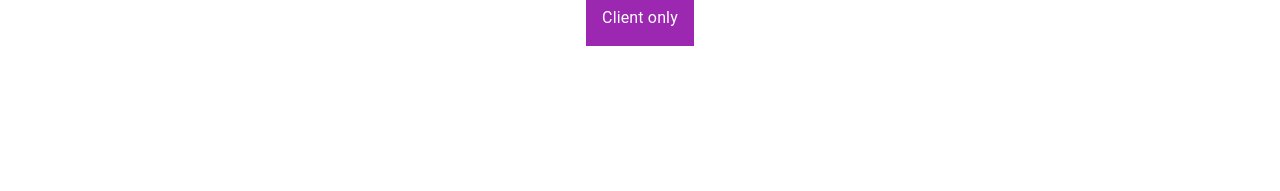
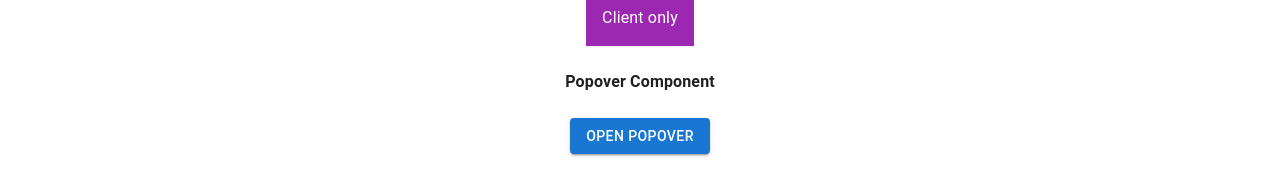
Before and after one commit to GuilhermeSousaDev/MaterialUI, a React (Vite) app in the folder react-ui/: page / in a window 1280 px wide. Shown: the part 11038-11229 px from the top of the page. Before the commit the page ends 11124 px from the top, so only its background shows below. Built offline with nearby package versions, Linux system fonts and the light colour scheme.

Commit message:
Popover Component

```diff
--- a/react-ui/src/App.jsx
+++ b/react-ui/src/App.jsx
@@ -49,6 +49,7 @@ import ImageListComponent from './components/ImageList';
 import ClickAwayComponent from './components/ClickAway';
 import ModalComponent from './components/Modal';
 import NoSsrComponent from './components/NoSsr';
+import PopoverComponent from './components/Popover';
 
 function App() {
   return (
@@ -103,6 +104,7 @@ function App() {
       <ClickAwayComponent />
       <ModalComponent />
       <NoSsrComponent />
+      <PopoverComponent />
     </Stack>
   )
 }
--- /dev/null
+++ b/react-ui/src/components/Popover.jsx
@@ -0,0 +1,33 @@
+import { useState } from 'react';
+import { Popover, Button, Typography } from '@mui/material';
+
+export default function PopoverComponent() {
+  const [anchorEl, setAnchorEl] = useState(null);
+
+  const handleClick = (event) => {
+    setAnchorEl(event.currentTarget);
+  };
+
+  const open = Boolean(anchorEl);
+
+  return (
+    <>
+      <h4>Popover Component</h4>
+
+      <Button variant="contained" onClick={handleClick}>
+        Open Popover
+      </Button>
+      <Popover
+        open={open}
+        anchorEl={anchorEl}
+        onClose={() => setAnchorEl(null)}
+        anchorOrigin={{
+          vertical: 'bottom',
+          horizontal: 'left',
+        }}
+      >
+      <Typography sx={{ p: 2 }}>The content of the Popover.</Typography>
+      </Popover>
+    </>
+  )
+}
```
